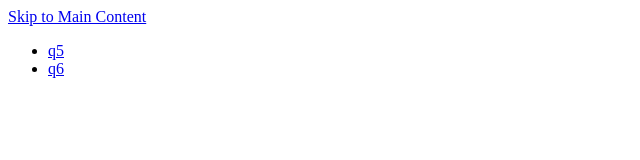
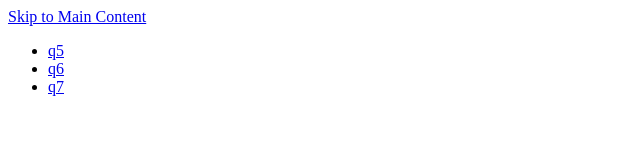
Before and after one commit to jinghe03/339final, a plain HTML site: page index.html in a window 1280 px wide. Shown: the full height of the page, 0-640 px from the left. Drawn offline with Linux system fonts and the light colour scheme.

Commit message:
added answer for q7

```diff
--- a/index.html
+++ b/index.html
@@ -11,6 +11,7 @@
      <ul>
         <li><a href="w3c-validator.html">q5</a></li>
         <li><a href="56th-holly.html">q6</a></li>
+        <li><a href="Lightbox-Exam-Challenge">q7</a></li>
      </ul>
    </nav>
     </body>
```
